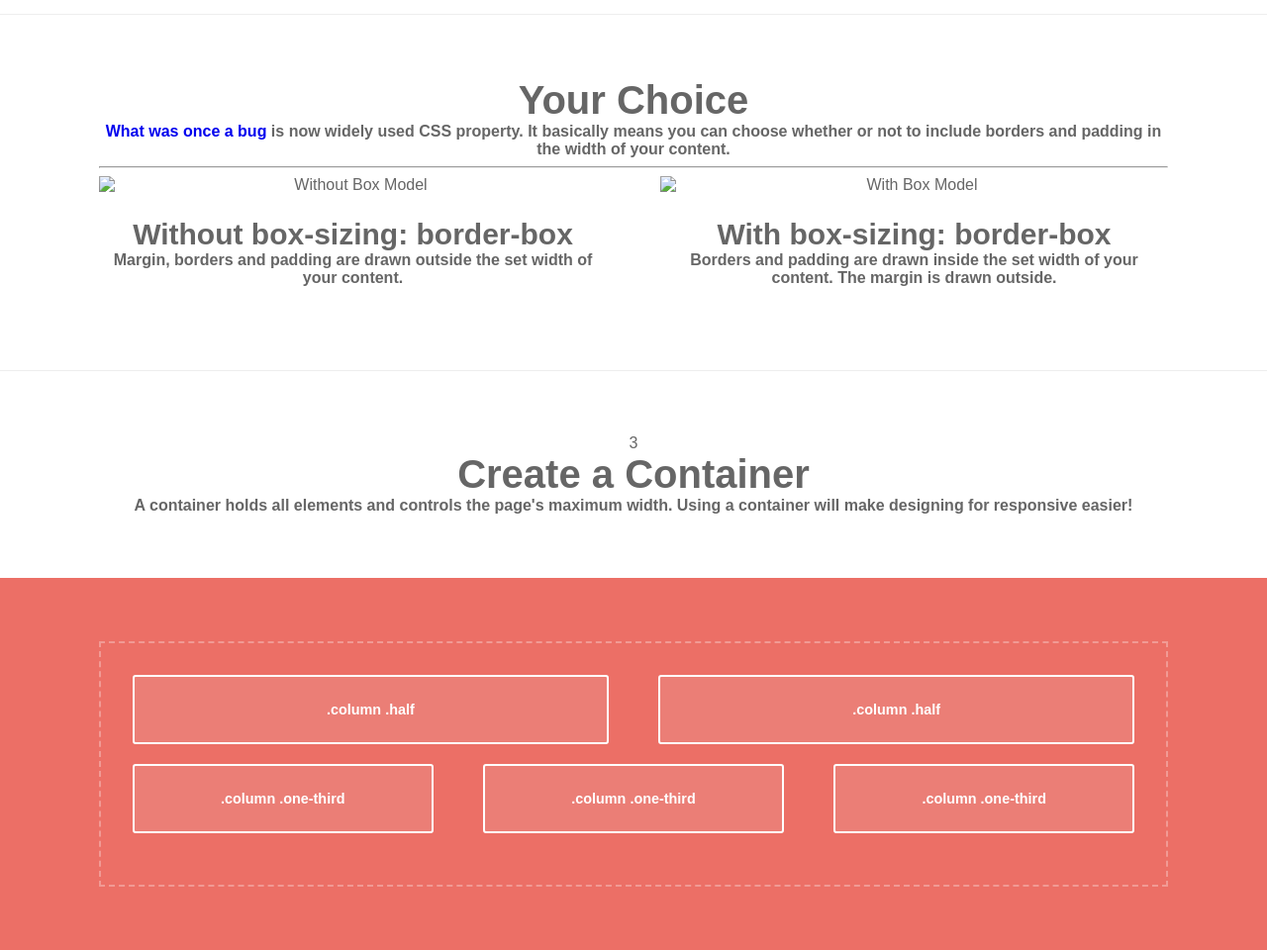
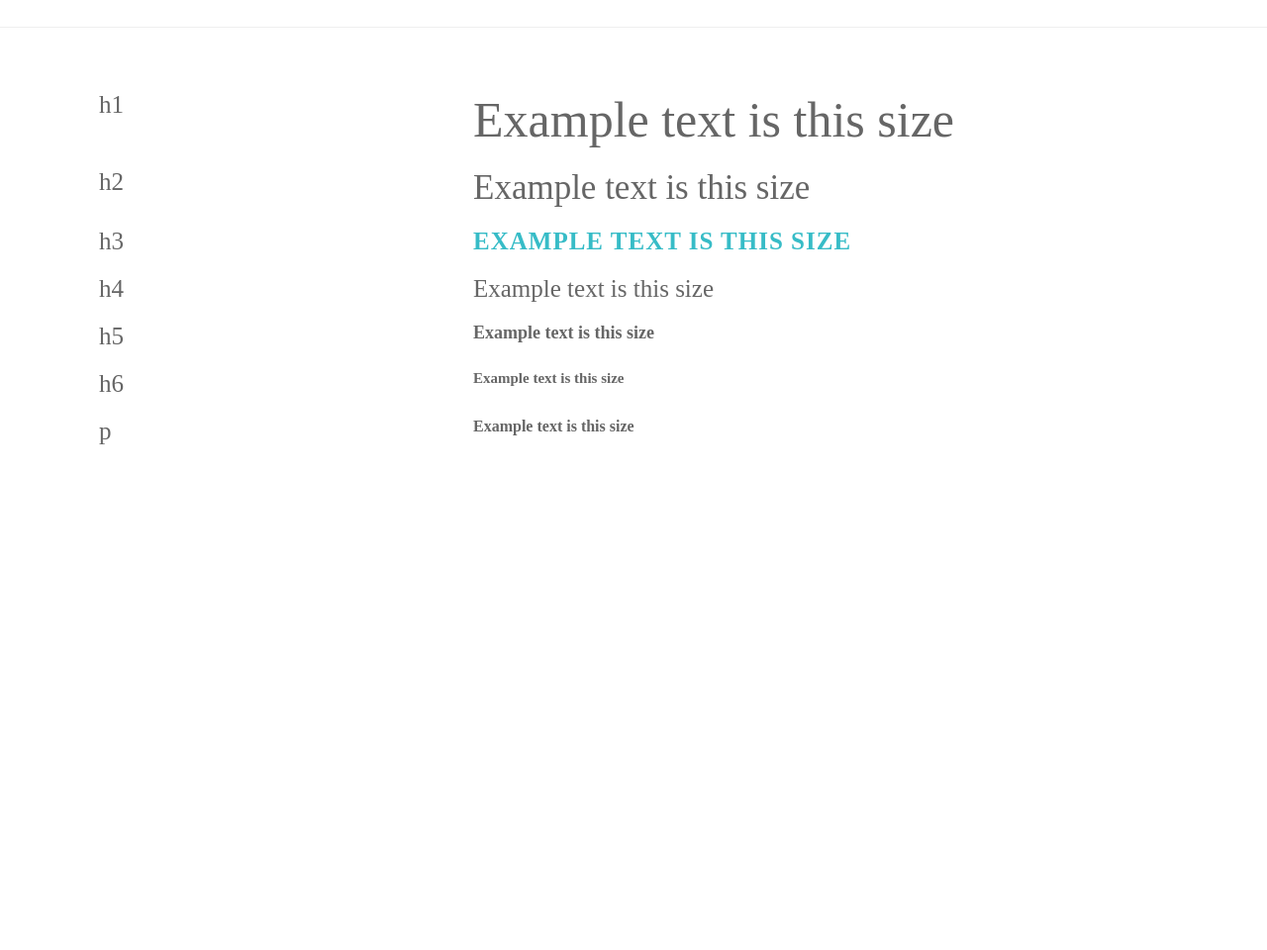
Before and after one commit to jakewelchert/LM, a plain HTML site: page index.html in a window 1280 px wide. Shown: the part 540-1500 px from the top of the page at 99% size. After the commit the page ends 1074 px from the top, so only its background shows below. Drawn offline with Linux system fonts and the light colour scheme.

Commit message:
Updated type styles and index.html

```diff
--- a/css/styles.css
+++ b/css/styles.css
@@ -13,6 +13,10 @@ border-bottom-right-radius: 8px;
 border-left: 5px solid #7dcf5c;
 }
 
+/*.rentcard:hover {
+box-shadow: 0 0 3px rgba(200,200,200,.5)
+}*/
+
 .rentcard_left {
 width: 90px;
 min-height: 90px;
--- a/css/typography.css
+++ b/css/typography.css
@@ -3,22 +3,31 @@
 h1, h2, h3, h4, h5, h6, p {
   font-weight: 600;
   margin: 0;
+  text-align: left;
+  font-family: "Gotham"
 }
 
 h1 {
-  font-size: 40px;
+  font-size: 50px;
+  font-weight: 100;
 }
 
 h2 {
   font-size: 35px;
+  font-weight: 500;
 }
 
 h3 {
-  font-size: 30px;
+  font-size: 25px;
+  font-weight: 900;
+  letter-spacing: 1px;
+  color: #37bcc7;
+  text-transform: uppercase;
 }
 
 h4 {
   font-size: 25px;
+  font-weight: 100;
 }
 
 h5 {
--- a/index.html
+++ b/index.html
@@ -90,62 +90,69 @@
 
     <section>
       <div class="container">
-        <h1>Your Choice</h1>
-        <p><a href="http://en.wikipedia.org/wiki/Internet_Explorer_box_model_bug" target="_blank">What was once a bug</a>
-        is now widely used CSS property. It basically means you can choose whether or not to include borders and padding in
-        the width of your content.</p>
-        <hr>
-
-        <div class="row">
-          <div class="column half">
-            <img src="/images/grid/without-box-model.png" alt="Without Box Model">
-            <h3>Without box-sizing: border-box</h3>
-            <p>Margin, borders and padding are drawn outside the set width of your content.</p>
+        <div class="row group">
+          <div class="column one-third">
+            <h4>h1</h4>
           </div>
-
-          <div class="column half">
-            <img src="/images/grid/with-box-model.png" alt="With Box Model">
-            <h3>With box-sizing: border-box</h3>
-            <p>Borders and padding are drawn inside the set width of your content. The margin is drawn outside.</p>
-          </div>
-        </div>
-      </div>
-    </section>
-
-    <section>
-      <div class='container'>
-        <div class="circle">3</div>
-        <h1>Create a Container</h1>
-        <p>A container holds all elements and controls the page's maximum width. Using a container will make designing for
-        responsive easier!</p>
-      </div>
-    </section>
-
-      <section class="example grid row-example">
-        <div class="container">
-          <div class="row clearfix">
-            <div class="column half">
-              <span>.column .half</span>
-            </div>
-
-            <div class="column half">
-              <span>.column .half</span>
+          <div class="column two-thirds">
+            <h1>Example text is this size</h1>
           </div>
         </div>
 
-          <div class="row clearfix">
+        <div class="row group">
           <div class="column one-third">
-              <span>.column .one-third</span>
+            <h4>h2</h4>
+          </div>
+          <div class="column two-thirds">
+            <h2>Example text is this size</h2>
+          </div>
         </div>
 
+        <div class="row group">
           <div class="column one-third">
-              <span>.column .one-third</span>
+            <h4>h3</h4>
+          </div>
+          <div class="column two-thirds">
+            <h3>Example text is this size</h3>
+          </div>
         </div>
 
+        <div class="row group">
           <div class="column one-third">
-              <span>.column .one-third</span>
+            <h4>h4</h4>
+          </div>
+          <div class="column two-thirds">
+            <h4>Example text is this size</h4>
           </div>
         </div>
+
+        <div class="row group">
+          <div class="column one-third">
+            <h4>h5</h4>
+          </div>
+          <div class="column two-thirds">
+            <h5>Example text is this size</h5>
+          </div>
+        </div>
+
+        <div class="row group">
+          <div class="column one-third">
+            <h4>h6</h4>
+          </div>
+          <div class="column two-thirds">
+            <h6>Example text is this size</h6>
+          </div>
+        </div>
+
+        <div class="row group">
+          <div class="column one-third">
+            <h4>p</h4>
+          </div>
+          <div class="column two-thirds">
+            <p>Example text is this size</p>
+          </div>
+        </div>
+
       </div>
     </section>
 
```
Lines whose indentation alone changed are shown as unchanged.
